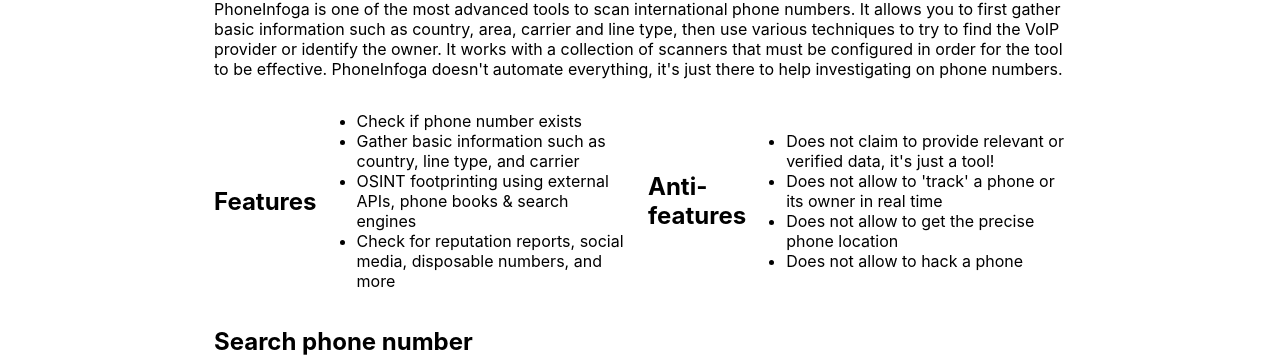
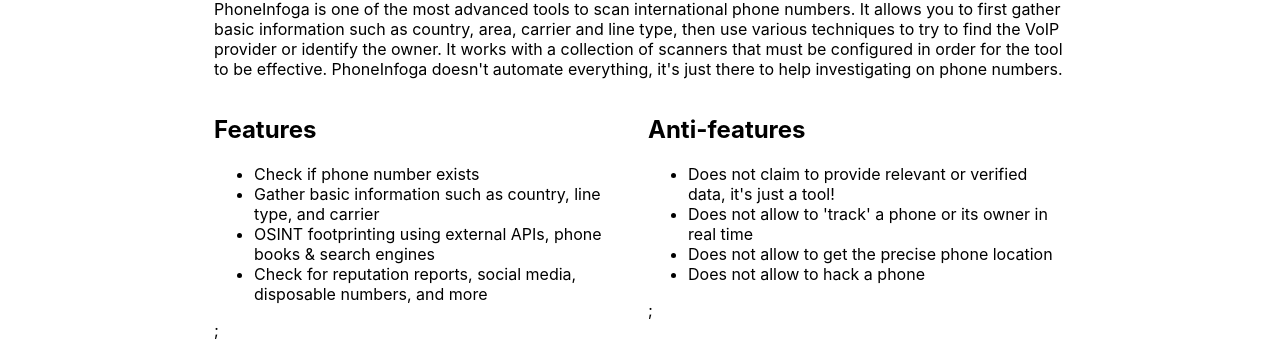
Before and after one commit to hirusha-adi/Stalker, a React (Create React App) app in the folder stalker/: page /phoneinfoga in a window 1280 px wide. Shown: the part 573-936 px from the top of the page. Built offline with nearby package versions, Linux system fonts and the light colour scheme.

Commit message:
remove repeating code + fix spacing

```diff
--- a/stalker/src/components/phoneNum/introInfomation.js
+++ b/stalker/src/components/phoneNum/introInfomation.js
@@ -5,12 +5,17 @@
 import ExpandLessIcon from "@mui/icons-material/ExpandLess";
 import Grid from "@mui/material/Grid";
 
-const ListDense = ({ title, items }) => {
+const FeaturesList = ({ title, items }) => {
   const generateListItems = () => {
     return items.map((item, index) => <li>{item}</li>);
   };
 
-  return <ul>{generateListItems()}</ul>;
+  return (
+    <>
+      <h2>{title}</h2>
+      <ul>{generateListItems()}</ul>;
+    </>
+  );
 };
 
 const IntroInformation = () => {
@@ -86,27 +91,21 @@
             item
             xs={6}
             sx={{
-              display: "flex",
               alignItems: "center",
               justifyContent: "center",
             }}
           >
-            <h2>Features</h2>
-            <br></br>
-            <ListDense title="Features" items={features} />
+            <FeaturesList title="Features" items={features} />
           </Grid>
           <Grid
             item
             xs={6}
             sx={{
-              display: "flex",
               alignItems: "center",
               justifyContent: "center",
             }}
           >
-            <h2>Anti-features</h2>
-            <br></br>
-            <ListDense title="Anti-features" items={anti_features} />
+            <FeaturesList title="Anti-features" items={anti_features} />
           </Grid>
         </Grid>
       </Collapse>
```
